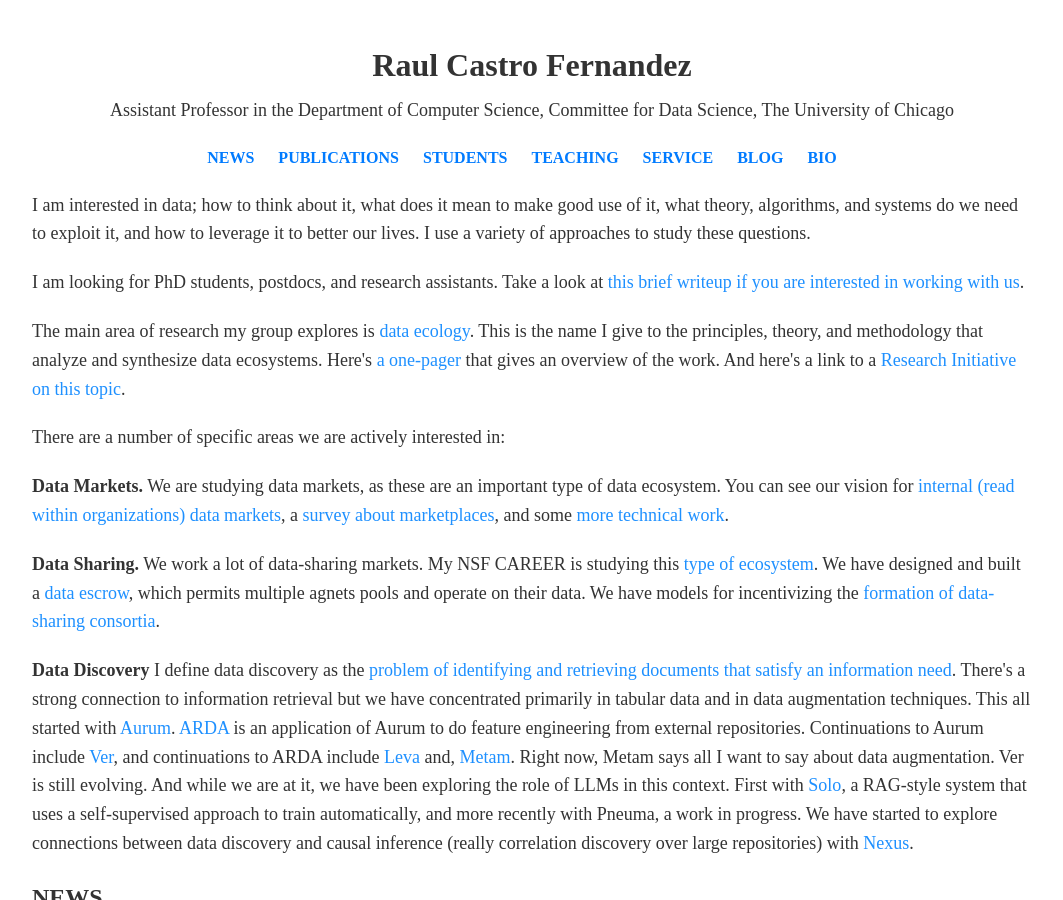
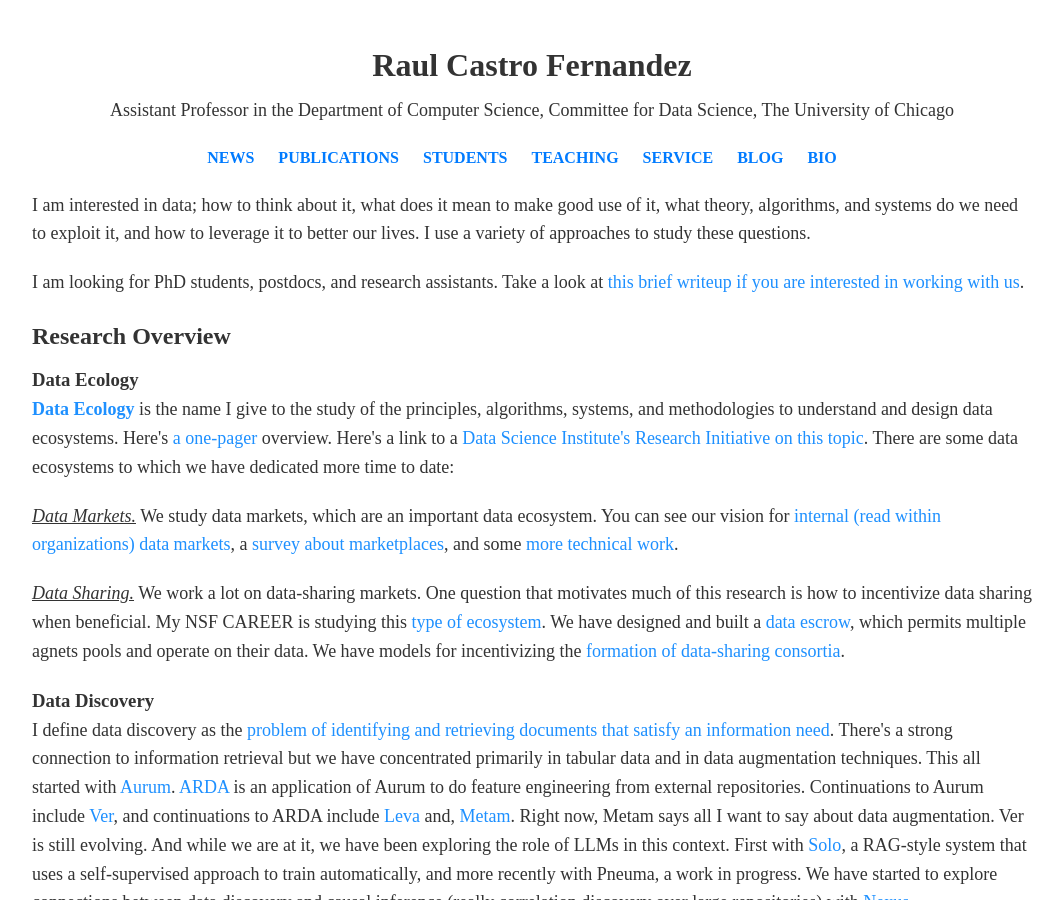
Before and after one commit to raulcf/raulcf.github.io, a Jekyll site: the page index.html, which Jekyll copies as it is, in a window 1280 px wide and 900 px high. Shown: the whole window, without its empty margins (108-1171 px from the left). Built offline with Jekyll 4.4.1, drawn with Linux system fonts in a browser that asks for light colours; some web fonts are replaced.

Commit message:
updated index

```diff
--- a/index.html
+++ b/index.html
@@ -58,24 +58,23 @@
 look at <a href="http://raulcastrofernandez.com/join.html">this brief writeup if you are interested in working with us</a>.
     </p>
 
+    <h2>Research Overview</h2>
+
+    <h3>Data Ecology</h3>
     <p>
-    The main area of research my group explores is <a
-href="http://raulcastrofernandez.com/ecology.html">data ecology</a>. This is the
-name I give to the principles, theory, and methodology that analyze and
-synthesize data ecosystems. Here's <a
-href="http://raulcastrofernandez.com/ecology.html">a one-pager</a> that gives an overview of the
-work. And here's a link to a <a
-href="https://datascience.uchicago.edu/research/data-ecology/">Research
-Initiative on this topic</a>.
-    </p>
+    <strong><a
+href="http://raulcastrofernandez.com/ecology.html">Data Ecology</a></strong> is the
+name I give to the study of the principles, algorithms, systems, and
+methodologies to understand and design data ecosystems. Here's <a
+href="http://raulcastrofernandez.com/ecology.html">a one-pager</a> overview.
+Here's a link to a <a
+href="https://datascience.uchicago.edu/research/data-ecology/">Data Science
+Institute's Research
+Initiative on this topic</a>. There are some data ecosystems to which we have
+dedicated more time to date: </p>
 
     <p>
-    There are a number of specific areas we are actively interested in:
-    </p>
-
-    <p>
-    <strong>Data Markets.</strong> We are studying data markets, as these are an
-important type of data
+    <em><u>Data Markets.</em></u> We study data markets, which are an important data
 ecosystem. You can see our vision for <a href="http://raulcastrofernandez.com/papers/1323-castrofernandez.pdf">internal (read within organizations) data
 markets</a>, a <a href="http://raulcastrofernandez.com/papers/7_31CRstatusofDataMarkets_final.pdf">survey about marketplaces</a>, and some <a
 href="http://raulcastrofernandez.com/papers/protecting-data-markets-sigmod22.pdf">more</a>
@@ -85,7 +84,9 @@
     </p>
 
     <p>
-    <strong>Data Sharing.</strong> We work a lot of data-sharing markets. My NSF
+    <em><u>Data Sharing.</em></u> We work a lot on data-sharing markets. One
+question that motivates much of this research is how to
+incentivize data sharing when beneficial. My NSF
 CAREER is studying this <a
 href="https://www.nsf.gov/awardsearch/showAward?AWD_ID=2340034&HistoricalAwards=false">type
 of ecosystem</a>. We have designed and built a <a href="http://raulcastrofernandez.com/papers/data_station_paper-11.pdf">data
@@ -93,8 +94,9 @@
 models for incentivizing the <a href="http://raulcastrofernandez.com/papers/data-sharing-consortia-escrow.pdf">formation of data-sharing consortia</a>.
     </p>
 
+    <h3>Data Discovery</h3>
     <p>
-    <strong>Data Discovery</strong> I define data discovery as the <a href="http://raulcastrofernandez.com/papers/icde18-aurum.pdf">problem of identifying and
+    I define data discovery as the <a href="http://raulcastrofernandez.com/papers/icde18-aurum.pdf">problem of identifying and
 retrieving documents that satisfy an information need</a>. There's a strong
 connection to information retrieval but we have concentrated primarily in
 tabular data and in data augmentation techniques. This all started with <a
```
